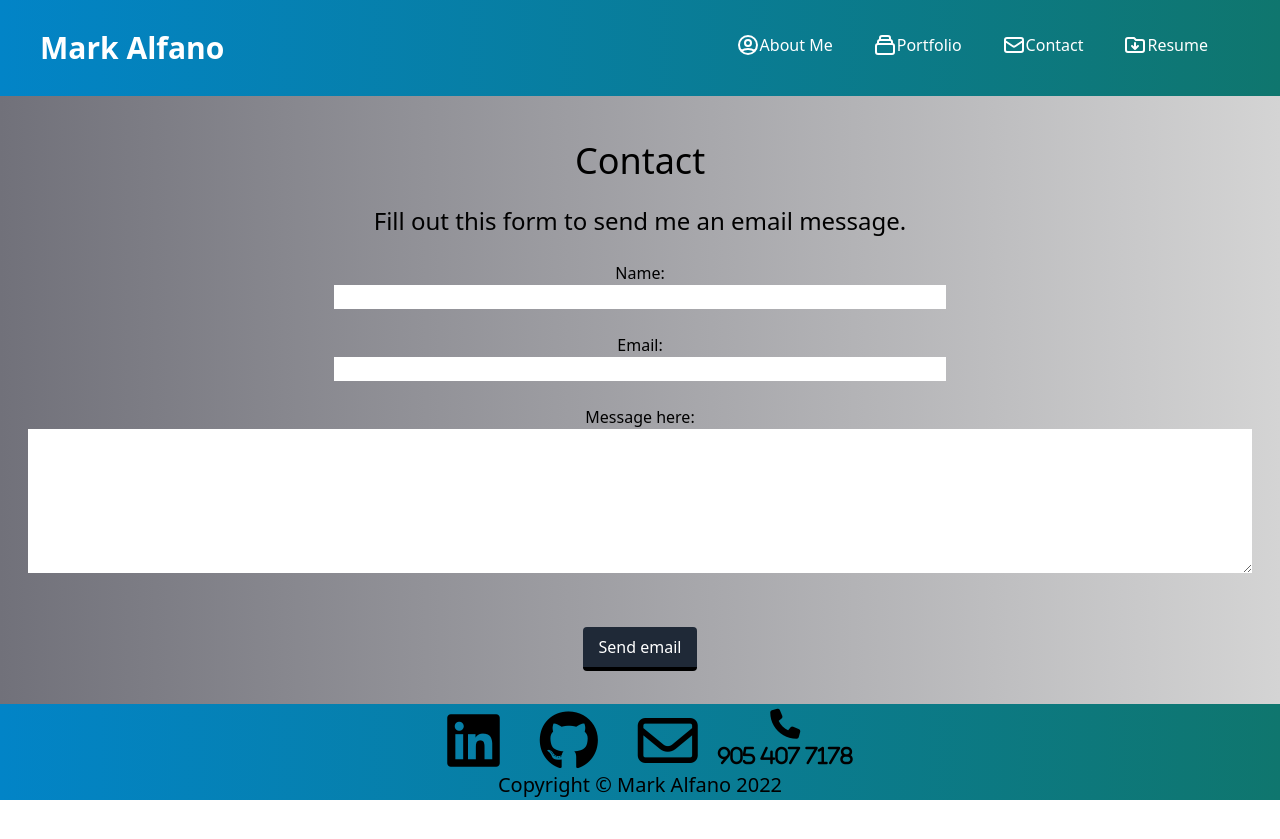
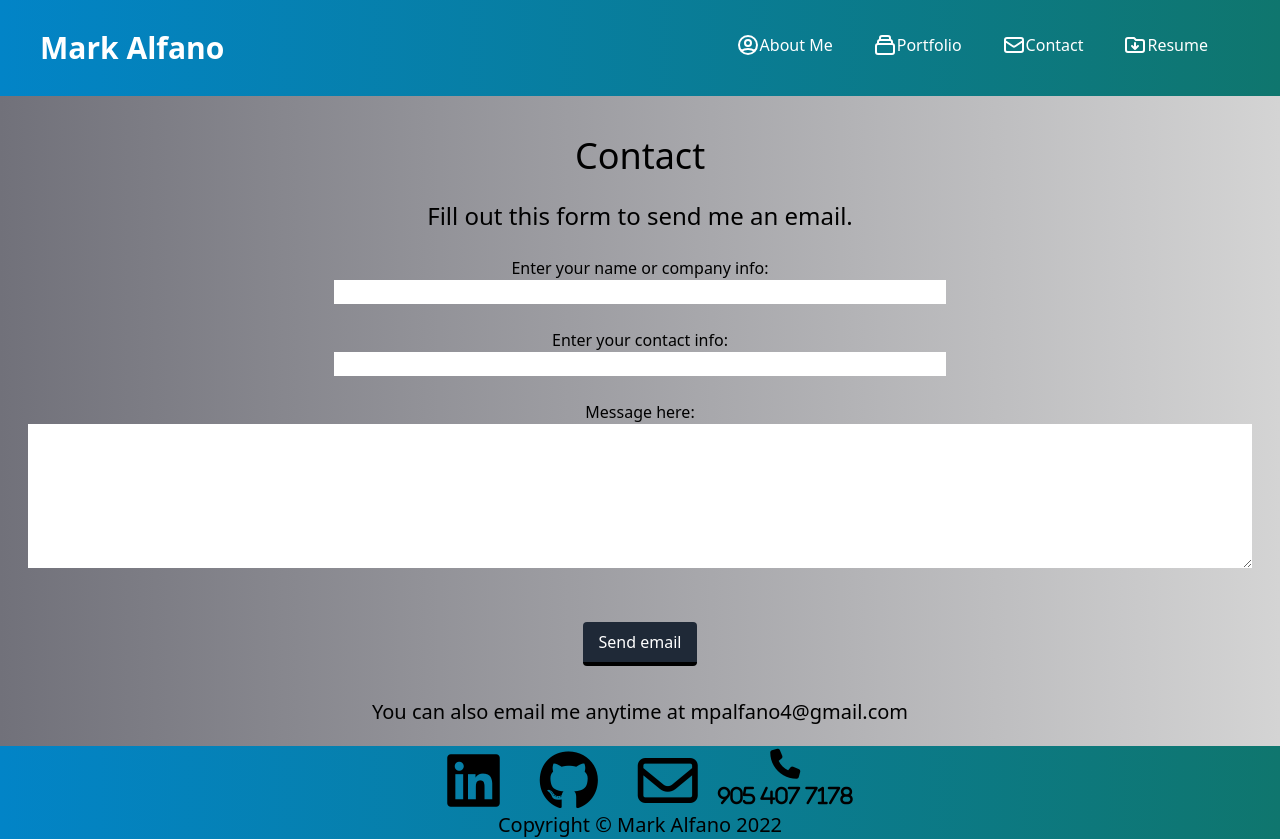
Before and after one commit to MpAlfano/React-Portfolio, a React (Create React App) app: page /Contact in a window 1280 px wide. Before the commit the page ends 800 px from the top, so only its background shows below. Built offline with nearby package versions, Linux system fonts and the light colour scheme.

Commit message:
adding email to contact page

```diff
--- a/src/components/pages/Contact.js
+++ b/src/components/pages/Contact.js
@@ -40,14 +40,12 @@ export default function Contact() {
           <h1 className="text-4xl">Contact</h1>
           <br></br>
           <div>
-            <p className="text-2xl">
-              Fill out this form to send me an email message.
-            </p>
+            <p className="text-2xl">Fill out this form to send me an email.</p>
             <br></br>
             <section className="">
               <form ref={form} onSubmit={sendEmail}>
                 <div className="contact">
-                  <label>Name:</label>
+                  <label>Enter your name or company info:</label>
                   <br></br>
                   <input
                     className="user_name w-1/2"
@@ -59,7 +57,7 @@ export default function Contact() {
                 </div>
                 <br></br>
                 <div>
-                  <label>Email:</label>
+                  <label>Enter your contact info:</label>
                   <br></br>
                   <input
                     className="user_email w-1/2 required:border-red-500"
@@ -93,6 +91,10 @@ export default function Contact() {
                   </button>
                 </div>
               </form>
+              <br></br>
+              <div className="text-xl">
+                You can also email me anytime at mpalfano4@gmail.com
+              </div>
             </section>
           </div>
         </div>
```
Also changed, not shown: 13 other files (tests, documents, lock files or other folders).
